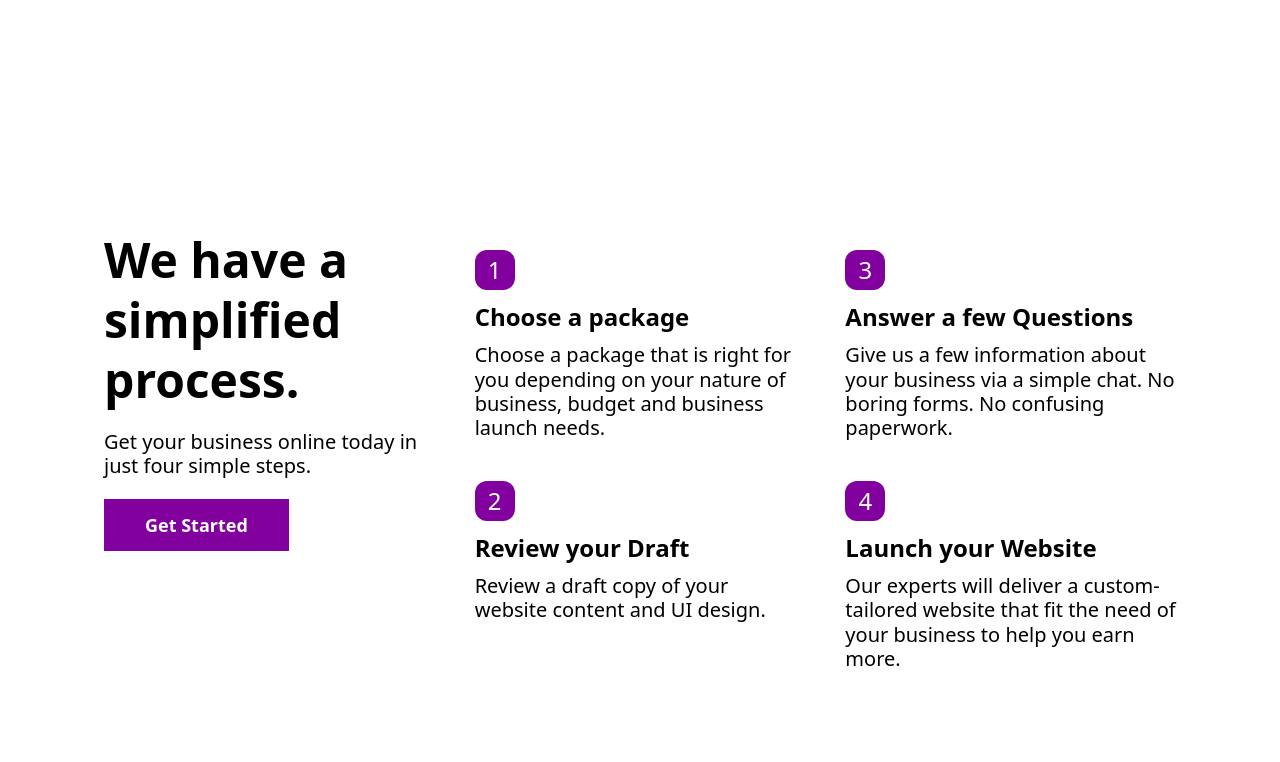
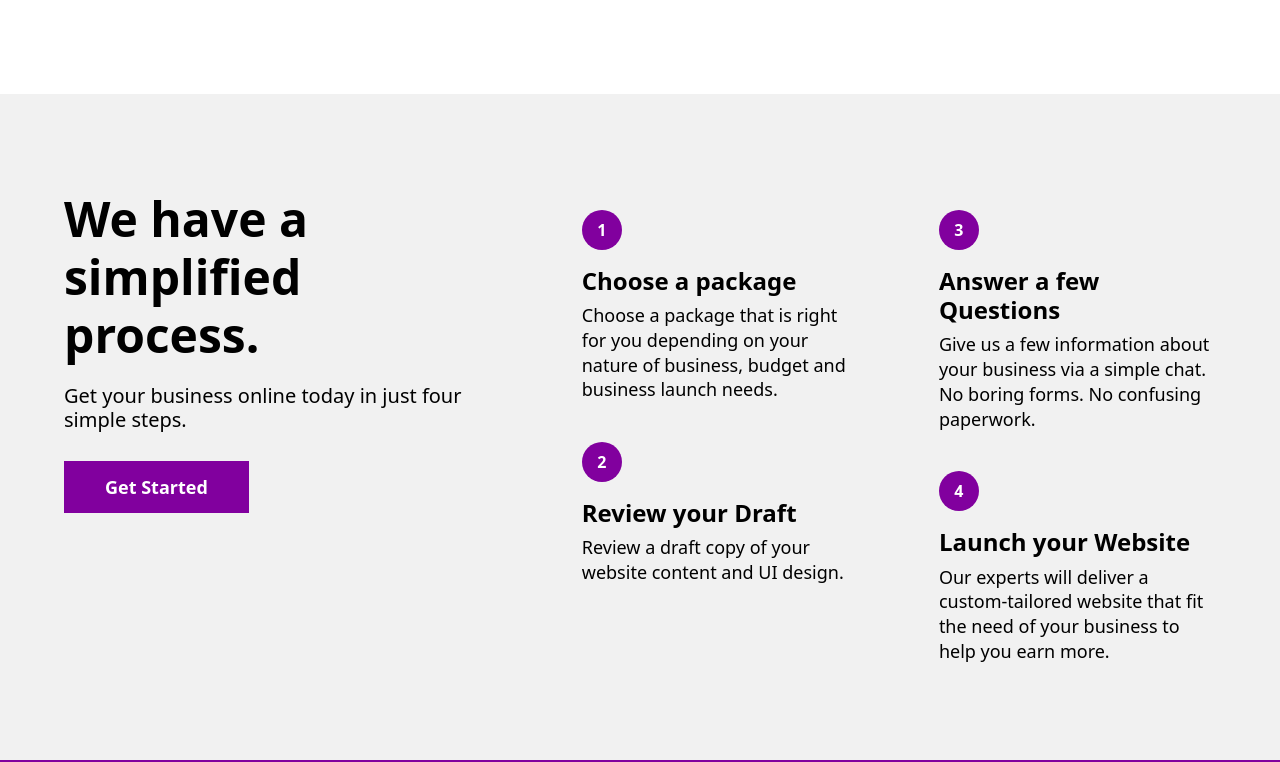
Before and after one commit to NormaWeb/Webpadi, a React (Vite) app: page / in a window 1280 px wide. Shown: the part 2778-3540 px from the top of the page. Built offline with nearby package versions, Linux system fonts and the light colour scheme; a web font is replaced by a local one.

Commit message:
Steps Section

```diff
--- a/src/App.jsx
+++ b/src/App.jsx
@@ -18,7 +18,7 @@ const App = () => (
       <Websites />
     </section>
 
-    <section className="padding">
+    <section className="padding bg-slate-gray">
       <Simplified />
     </section>
 
--- a/src/sections/Simplified.jsx
+++ b/src/sections/Simplified.jsx
@@ -1,68 +1,58 @@
 import React from 'react';
 import Button from '../components/Button';
+
 const Simplified = () => {
     return (
         <section>
-            <div className="flex justify-between max-lg:flex-col gap-10 w-full max-container p-10">
-                <div className="flex flex-1 flex-col">
-                    <h1 className="text-4xl font-semibold mb-5 leading-tight">We have a simplified process.</h1>
-                    <p className="text-xl">Get your business online today in just four simple steps.</p>
+            <div className="flex justify-between max-lg:flex-col lg:gap-20 w-full max-container">
+                <div className="lg:max-w-[38%] mb-10 lg:mb-0">
+                    <h1 className="section-text-heading mb-5">We have a simplified process.</h1>
+                    <p className="text-xl mb-7">Get your business online today in just four simple steps.</p>
 
-                    <div className="flex max-sm:justify-end items-center max-sm:w-full mt-5">
-                        <Button label="Get Started" />
+                    <Button label="Get Started" />
+                </div>
+
+                <div className="flex-1 flex-col justify-center items-center">
+                    <div className="mt-5">
+                        <div className='flex mb-4 w-10 h-10 justify-center items-center text-white bg-primary rounded-full font-semibold'>
+                            <h1>1</h1>
+                        </div>
+
+                        <h4 className="text-2xl font-semibold">Choose a package</h4>
+                        <p className='text-lg/snug mt-2'>Choose a package that is right for you depending on your nature of business, budget and business launch needs.</p>
+                    </div>
+
+                    <div className="mt-10">
+                        <div className='flex mb-4 w-10 h-10 justify-center items-center text-white bg-primary rounded-full font-semibold'>
+                            <h1>2</h1>
+                        </div>
+
+                        <h4 className="text-2xl font-semibold">Review your Draft</h4>
+                        <p className='text-lg/snug mt-2'>Review a draft copy of your website content and UI design.</p>
                     </div>
                 </div>
 
                 <div className="flex-1 flex-col justify-center items-center">
                     <div className="mt-5">
-
-                        <div className='flex w-10 h-10 justify-center items-center text-white bg-primary rounded-xl text-2xl'>
-                            <h1>1</h1>
-
+                        <div className='flex mb-4 w-10 h-10 justify-center items-center text-white bg-primary rounded-full font-semibold'>
+                            <h1>3</h1>
                         </div>
 
-                        <h4 className="text-2xl mt-3 font-semibold">Choose a package</h4>
-                        <p className='text-xl mt-3'>Choose a package that is right for you depending on your nature of business, budget and business launch needs.</p>
+                        <h4 className="text-2xl font-semibold">Answer a few Questions</h4>
+                        <p className='text-lg/snug mt-2'>Give us a few information about your business via a simple chat. No boring forms. No confusing paperwork.</p>
                     </div>
 
                     <div className="mt-10">
-
-                        <div className='flex w-10 h-10 justify-center items-center text-white bg-primary rounded-xl text-2xl'>
-                            <h1>2</h1>
-
+                        <div className='flex mb-4 w-10 h-10 justify-center items-center text-white bg-primary rounded-full font-semibold'>
+                            <h1>4</h1>
                         </div>
 
-
-                        <h4 className="text-2xl mt-3 font-semibold">Review your Draft</h4>
-                        <p className='text-xl mt-3'>Review a draft copy of your website content and UI design.</p>
-                    </div>
-                </div>
-
-                <div className="flex-1 flex-col justify-center items-center">
-                    <div className="mt-5">
-
-                        <div className='flex w-10 h-10 justify-center items-center text-white bg-primary rounded-xl text-2xl'>
-                            <h1>3</h1>
-
-                        </div>
-
-                        <h4 className="text-2xl mt-3 font-semibold">Answer a few Questions</h4>
-                        <p className='text-xl mt-3'>Give us a few information about your business via a simple chat. No boring forms. No confusing paperwork.</p>
-                    </div>
-
-                    <div className="mt-10">
-
-                         <div className='flex w-10 h-10 justify-center items-center text-white bg-primary rounded-xl text-2xl'>
-                            <h1>4</h1>
-
-                        </div>
-
-                        <h4 className="text-2xl mt-3 font-semibold">Launch your Website</h4>
-                        <p className='text-xl mt-3'>Our experts will deliver a custom-tailored website that fit the need of your business to help you earn more.</p>
+                        <h4 className="text-2xl font-semibold">Launch your Website</h4>
+                        <p className='text-lg/snug mt-2'>Our experts will deliver a custom-tailored website that fit the need of your business to help you earn more.</p>
                     </div>
                 </div>
             </div>
-        </section >
+        </section>
 
     )
 }
```
